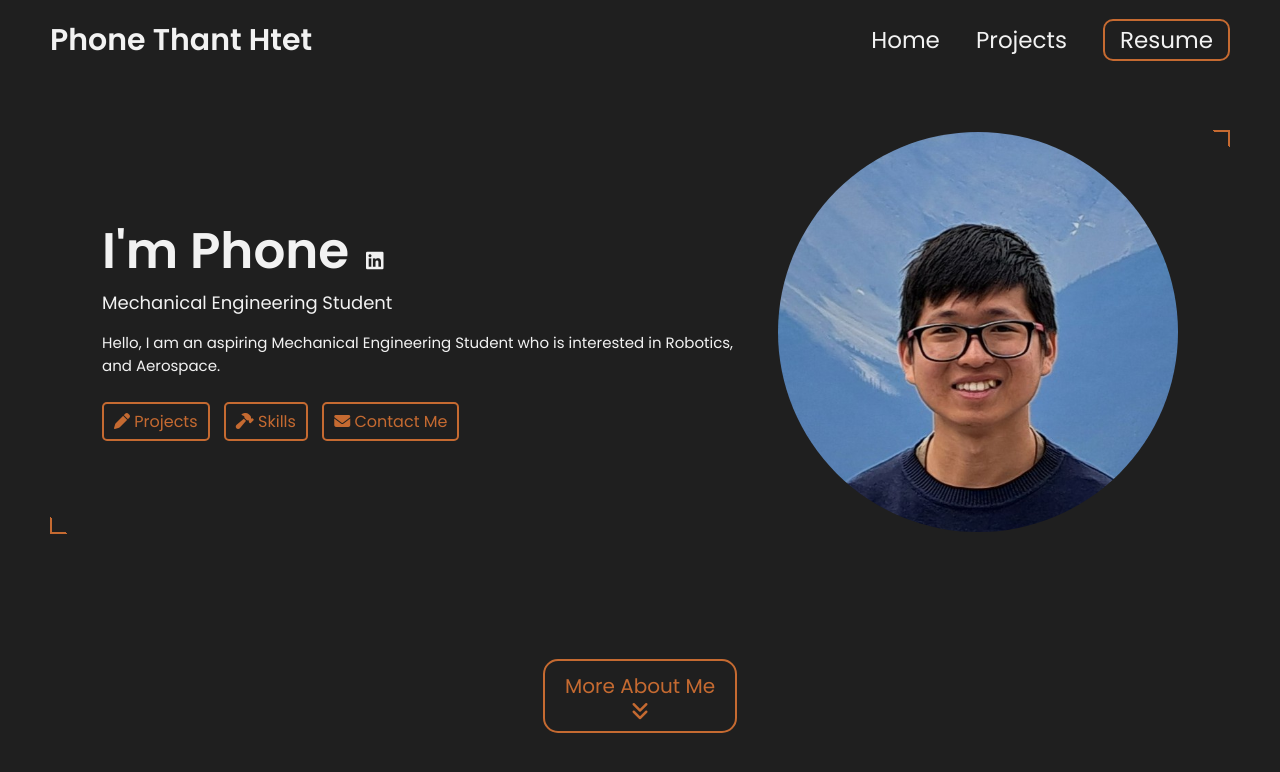
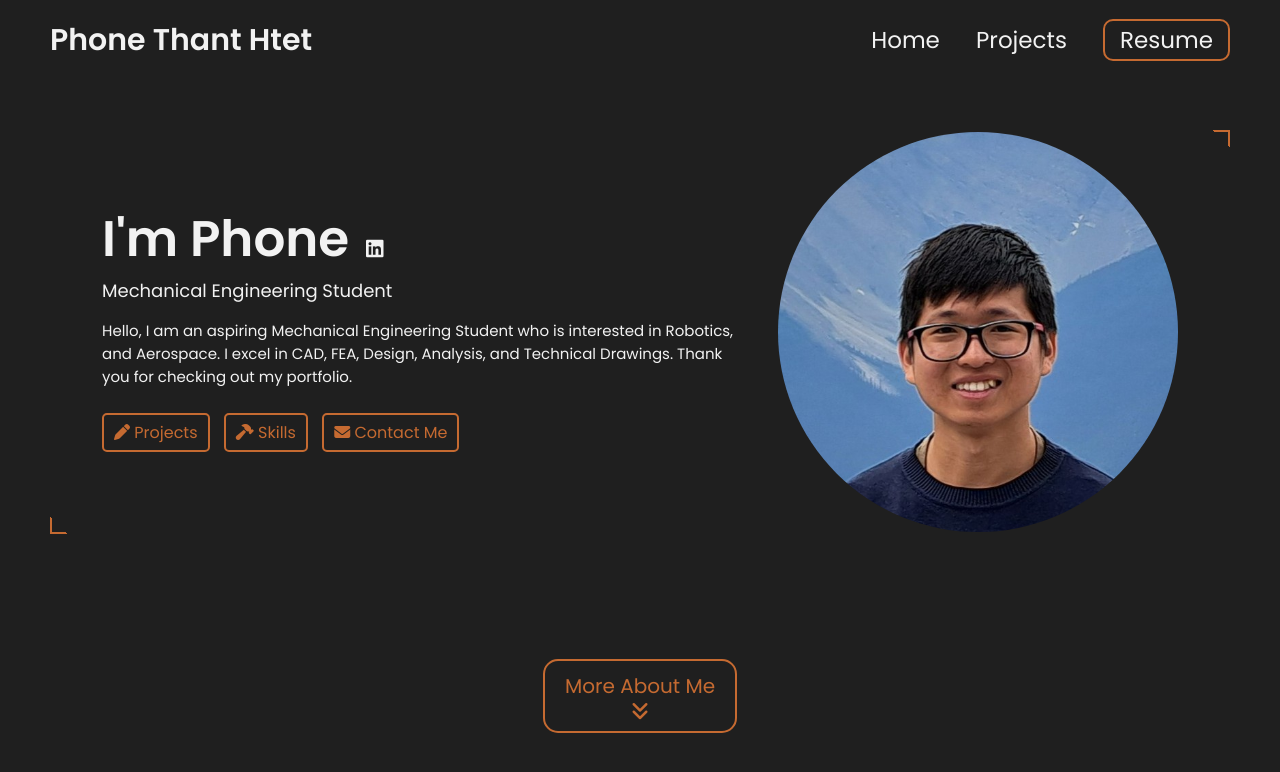
Before and after one commit to Alvin-Htet/Alvin-Htet.github.io, a Jekyll site: the page built from index.html, in a window 1280 px wide and 900 px high. Shown: the top 772 px of the window. Built offline with Jekyll 4.4.1, drawn with Linux system fonts in a browser that asks for light colours.

Commit message:
Update _config.yml

```diff
--- a/_config.yml
+++ b/_config.yml
@@ -15,7 +15,7 @@ title: Phone Thant Htet's Portfolio # This is what shows up in the tab of the br
 name: Phone Thant Htet
 headline: Mechanical Engineering Student
 description: >- # dont remove this line. this will ignore all new lines until the next section
-  Hello, I am an aspiring Mechanical Engineering Student who is interested in Robotics, and Aerospace.
+  Hello, I am an aspiring Mechanical Engineering Student who is interested in Robotics, and Aerospace. I excel in CAD, FEA, Design, Analysis, and Technical Drawings. Thank you for checking out my portfolio.
 
 # Place your profile image in /assets/images/profile-image/folder and edit the file name
 profile_image: ./assets/images/profile-image/info_profile.jpg
```
